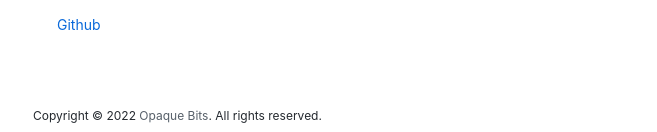
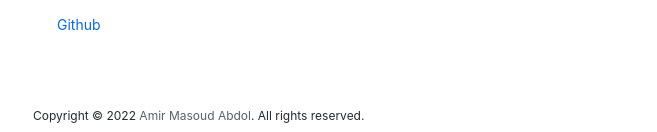
Before and after one commit to amirmasoudabdol/opaquebits, a Jekyll site: the page built from index.html, in a window 1280 px wide. Shown: the part 786-918 px from the top of the page, without its empty margins (311-968 px from the left). Built offline with Jekyll 4.4.1, drawn with Linux system fonts in a browser that asks for light colours.

Commit message:
changed the footer

```diff
--- a/_includes/footer.html
+++ b/_includes/footer.html
@@ -3,7 +3,7 @@
 
             <div style="float:left;">
                 <p class="text-small color-text-secondary">
-                    Copyright © {{ 'now' | date: "%Y" }}  <a class="Link--secondary" href="https://amirmasoudabdol.name">Opaque Bits</a>. All rights reserved.
+                    Copyright © {{ 'now' | date: "%Y" }}  <a class="Link--secondary" href="https://amirmasoudabdol.name">Amir Masoud Abdol</a>. All rights reserved.
                 </p>
             </div>
 
```
